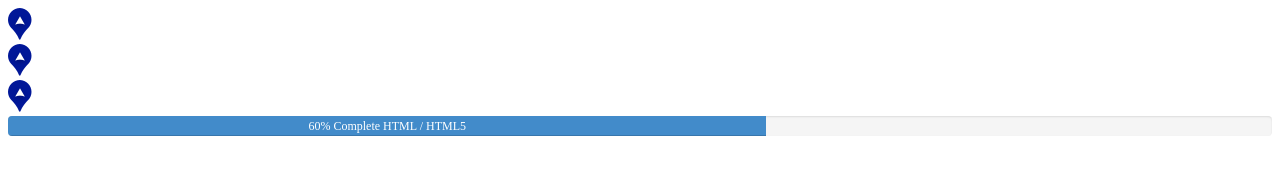
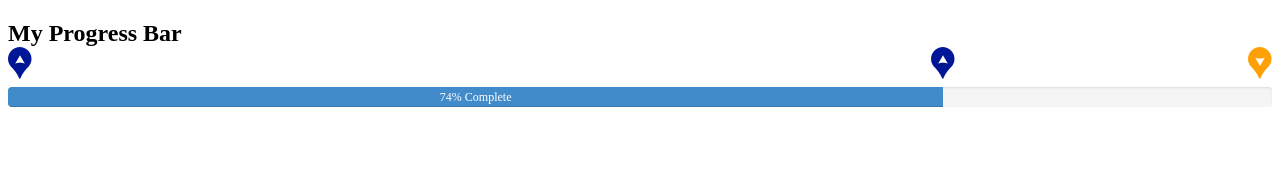
Before and after one commit to kumaratulbatham/progress-bar, a plain HTML site: page index.html in a window 1280 px wide. Drawn offline with nearby package versions, Linux system fonts and the light colour scheme.

Commit message:
Change UI of progress bar

```diff
--- a/index.html
+++ b/index.html
@@ -1,27 +1,26 @@
 <!doctype html>
 <html lang="en">
-
 <head>
   <meta charset="utf-8">
   <title>Progress Bar</title>
   <link rel="stylesheet" type="text/css" href="./styles.css">
+  <script src="https://code.jquery.com/jquery-1.12.4.js"></script>
+  <script src="https://code.jquery.com/ui/1.12.1/jquery-ui.js"></script>
 </head>
 
 <body>
+  <h2>My Progress Bar</h2>
   <div class="progress_pin">
     <div class="left_pin"><img src="./assets/navigation1.png" /></div>
-    <div class="right_pin"><img src="./assets/navigation1.png" /></div>
     <div class="center_pin"><img src="./assets/navigation1.png" /></div>
     <div class="progress">
-      <div class="progress-bar" role="progressbar" aria-valuenow="60" aria-valuemin="0" aria-valuemax="100"
-        style="width: 60%;" data-toggle="tooltip" data-placement="top" title="HTML / HTML5">
-        <span class="sr-only">60% Complete</span>
-        <span class="progress-type">HTML / HTML5</span>
+      <div class="progress-bar" role="progressbar" aria-valuenow="0" aria-valuemin="0" aria-valuemax="100"
+        style="width: 50%;" data-toggle="tooltip" data-placement="top" title="HTML / HTML5">
+        <span id="PercentComplete" class="sr-only">0% Complete</span>
       </div>
     </div>
-
+    <div class="right_pin"><img src="./assets/navigation2.png" /></div>
   </div>
 </body>
-
 </html>
 <script src="./index.js"></script>
--- a/index.js
+++ b/index.js
@@ -0,0 +1,10 @@
+function getDataFromUser(totalDistance, achievedDistance) {
+    var percentage = (achievedDistance * 100) / totalDistance;
+    var percentage = parseInt(percentage);
+    jQuery("#PercentComplete").text(percentage + '% Complete');
+    $(".progress-bar").progressbar({ 'value': achievedDistance, 'max': totalDistance});
+    $(".progress-bar").css({ 'width': percentage + '%' });
+    $(".center_pin").css({ 'left': percentage + '%' });
+}
+
+getDataFromUser(201, 150);
--- a/styles.css
+++ b/styles.css
@@ -26,3 +26,15 @@ box-shadow: inset 0 -1px 0
     -webkit-transition: width .6s ease;
     transition: width .6s ease;
 }
+.progress_pin{ position:relative; padding-top: 20px;}
+.progress_pin .left_pin{
+position: absolute;
+top: -20px; left:0px;}
+
+.progress_pin .right_pin{
+position: absolute;
+top: -20px;right:0px}
+
+.progress_pin .center_pin{
+position: absolute;
+top: -20px; left:50%; margin-left:-12px;}
```
